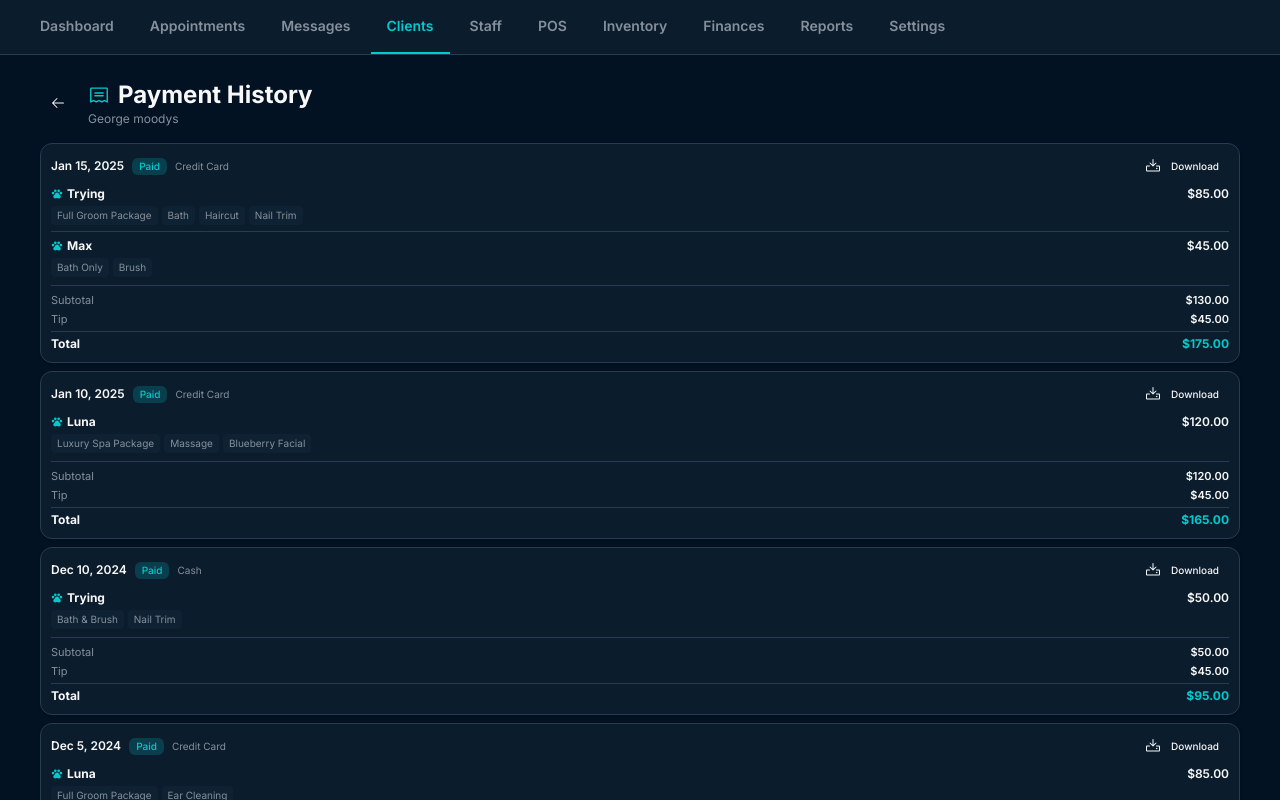
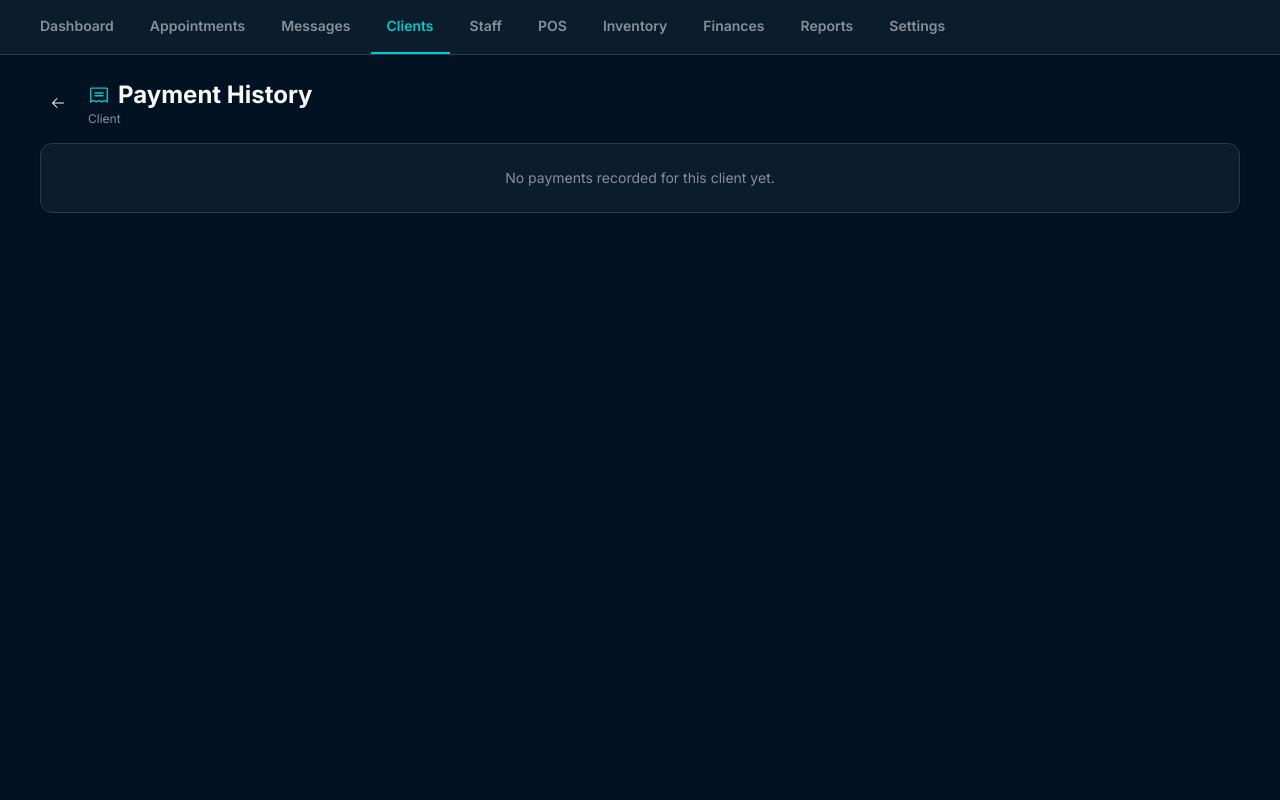
Before and after one commit to JimmysRanch/126, a React (Vite) app: page /clients/1/payment-history in a window 1280 px wide. Shown: the top 800 px of the page. Built offline with nearby package versions, Linux system fonts and the light colour scheme.

Commit message:
Wire client profile data

```diff
--- a/src/pages/ClientProfile.tsx
+++ b/src/pages/ClientProfile.tsx
@@ -11,6 +11,7 @@ import { useState } from "react"
 import { useIsMobile } from "@/hooks/use-mobile"
 import { useKV } from "@github/spark/hooks"
 import { Client } from "@/lib/types"
+import { formatInBusinessTimezone } from "@/lib/date-utils"
 
 export function ClientProfile() {
   const navigate = useNavigate()
@@ -26,11 +27,11 @@ export function ClientProfile() {
     name: pet.name,
     breed: pet.breed,
     status: "Active",
-    temperament: [] as string[],
-    age: "",
+    temperament: pet.temperament ?? ([] as string[]),
+    age: pet.age ?? pet.birthday ?? "",
     weight: pet.weight ? `${pet.weight} lbs` : "-",
-    color: "",
-    sex: "",
+    color: pet.color ?? "",
+    sex: pet.gender ?? "",
     lastAppointment: "",
     nextVisit: ""
   })) : []
@@ -44,7 +45,7 @@ export function ClientProfile() {
     nextDue?: string
   }
 
-  // Create empty data structure for each pet
+  // Create data structure for each pet
   const petData: Record<string, {
     serviceHistory: any[]
     vaccinations: MedicalRecord[]
@@ -59,8 +60,9 @@ export function ClientProfile() {
     favoriteGroomer: string
   }> = {}
 
-  // Initialize empty data for each pet
+  // Initialize data for each pet
   pets.forEach(pet => {
+    const sourcePet = client.pets.find(item => item.id === pet.id)
     petData[pet.id] = {
       serviceHistory: [],
       vaccinations: [],
@@ -68,11 +70,11 @@ export function ClientProfile() {
       allergies: [],
       medications: [],
       notes: "",
-      haircut: "",
-      shampoo: "",
+      haircut: sourcePet?.haircut ?? "",
+      shampoo: sourcePet?.shampoo ?? "",
       addOns: [],
-      specialInstructions: "",
-      favoriteGroomer: ""
+      specialInstructions: sourcePet?.specialInstructions ?? "",
+      favoriteGroomer: sourcePet?.favoriteGroomer ?? ""
     }
   })
 
@@ -117,7 +119,7 @@ export function ClientProfile() {
                   {client.name}
                 </h1>
                 <p className="text-[10px] sm:text-xs text-muted-foreground uppercase tracking-wider mt-1">
-                  CLIENT
+                  Client Since {client.createdAt ? formatInBusinessTimezone(client.createdAt, 'M/d/yyyy') : "—"}
                 </p>
               </div>
             </div>
--- a/src/pages/ContactInfo.tsx
+++ b/src/pages/ContactInfo.tsx
@@ -2,21 +2,46 @@ import { useNavigate, useParams } from 'react-router-dom'
 import { ArrowLeft, Phone, Envelope, MapPin, User } from "@phosphor-icons/react"
 import { Button } from "@/components/ui/button"
 import { Card } from "@/components/ui/card"
+import { useKV } from "@github/spark/hooks"
+import { Client } from "@/lib/types"
 
 export function ContactInfo() {
   const navigate = useNavigate()
   const { clientId } = useParams()
+  const [clients] = useKV<Client[]>("clients", [])
 
+  const client = (clients || []).find(item => item.id === clientId)
   const contactInfo = {
-    name: "George Moodys",
-    phone: "(555) 123-4567",
-    email: "george.moodys@email.com",
+    name: client?.name ?? "Client",
+    phone: client?.phone ?? "",
+    email: client?.email ?? "",
     address: {
-      street: "123 Main Street",
-      city: "Natalia",
-      state: "Texas",
-      zipCode: "78059"
+      street: client?.address?.street ?? "",
+      city: client?.address?.city ?? "",
+      state: client?.address?.state ?? "",
+      zipCode: client?.address?.zip ?? ""
     }
+  }
+
+  if (!client) {
+    return (
+      <div className="min-h-screen bg-background text-foreground p-3 sm:p-6">
+        <div className="max-w-[800px] mx-auto">
+          <Button
+            variant="ghost"
+            size="icon"
+            className="hover:bg-secondary transition-all duration-200 mb-4"
+            onClick={() => navigate(`/clients/${clientId}`)}
+          >
+            <ArrowLeft size={24} />
+          </Button>
+          <div className="text-center py-12">
+            <h1 className="text-2xl font-bold mb-2">Client Not Found</h1>
+            <p className="text-muted-foreground">The client you're looking for doesn't exist.</p>
+          </div>
+        </div>
+      </div>
+    )
   }
 
   return (
@@ -50,12 +75,13 @@ export function ContactInfo() {
                 <h3 className="text-sm font-semibold uppercase tracking-wide text-muted-foreground mb-1">
                   Phone Number
                 </h3>
-                <p className="text-2xl font-bold">{contactInfo.phone}</p>
+                <p className="text-2xl font-bold">{contactInfo.phone || "Not provided"}</p>
                 <div className="flex gap-2 mt-3">
                   <Button
                     size="sm"
                     className="bg-primary text-primary-foreground hover:bg-primary/90 font-semibold"
-                    onClick={() => window.location.href = `tel:${contactInfo.phone}`}
+                    onClick={() => contactInfo.phone && (window.location.href = `tel:${contactInfo.phone}`)}
+                    disabled={!contactInfo.phone}
                   >
                     <Phone size={16} className="mr-2" />
                     Call
@@ -64,7 +90,8 @@ export function ContactInfo() {
                     size="sm"
                     variant="secondary"
                     className="font-semibold"
-                    onClick={() => window.location.href = `sms:${contactInfo.phone}`}
+                    onClick={() => contactInfo.phone && (window.location.href = `sms:${contactInfo.phone}`)}
+                    disabled={!contactInfo.phone}
                   >
                     Text
                   </Button>
@@ -82,11 +109,12 @@ export function ContactInfo() {
                 <h3 className="text-sm font-semibold uppercase tracking-wide text-muted-foreground mb-1">
                   Email Address
                 </h3>
-                <p className="text-2xl font-bold break-all">{contactInfo.email}</p>
+                <p className="text-2xl font-bold break-all">{contactInfo.email || "Not provided"}</p>
                 <Button
                   size="sm"
                   className="bg-primary text-primary-foreground hover:bg-primary/90 font-semibold mt-3"
-                  onClick={() => window.location.href = `mailto:${contactInfo.email}`}
+                  onClick={() => contactInfo.email && (window.location.href = `mailto:${contactInfo.email}`)}
+                  disabled={!contactInfo.email}
                 >
                   <Envelope size={16} className="mr-2" />
                   Send Email
@@ -105,16 +133,24 @@ export function ContactInfo() {
                   Physical Address
                 </h3>
                 <div className="text-lg font-semibold space-y-1">
-                  <p>{contactInfo.address.street}</p>
-                  <p>{contactInfo.address.city}, {contactInfo.address.state} {contactInfo.address.zipCode}</p>
+                  <p>{contactInfo.address.street || "Not provided"}</p>
+                  <p>
+                    {[contactInfo.address.city, contactInfo.address.state, contactInfo.address.zipCode]
+                      .filter(Boolean)
+                      .join(", ") || "Not provided"}
+                  </p>
                 </div>
                 <Button
                   size="sm"
                   className="bg-primary text-primary-foreground hover:bg-primary/90 font-semibold mt-3"
                   onClick={() => {
+                    if (!contactInfo.address.street && !contactInfo.address.city && !contactInfo.address.state && !contactInfo.address.zipCode) {
+                      return
+                    }
                     const addressString = `${contactInfo.address.street}, ${contactInfo.address.city}, ${contactInfo.address.state} ${contactInfo.address.zipCode}`
                     window.open(`https://maps.google.com/?q=${encodeURIComponent(addressString)}`, '_blank')
                   }}
+                  disabled={!contactInfo.address.street && !contactInfo.address.city && !contactInfo.address.state && !contactInfo.address.zipCode}
                 >
                   <MapPin size={16} className="mr-2" />
                   Open in Maps
--- a/src/pages/EditPet.tsx
+++ b/src/pages/EditPet.tsx
@@ -1,4 +1,4 @@
-import { useState } from 'react'
+import { useEffect, useMemo, useState } from 'react'
 import { useNavigate, useParams } from 'react-router-dom'
 import { ArrowLeft, PawPrint, PencilSimple, Trash } from "@phosphor-icons/react"
 import { Button } from "@/components/ui/button"
@@ -14,6 +14,7 @@ import { Separator } from "@/components/ui/separator"
 import { AlertDialog, AlertDialogAction, AlertDialogCancel, AlertDialogContent, AlertDialogDescription, AlertDialogFooter, AlertDialogHeader, AlertDialogTitle } from "@/components/ui/alert-dialog"
 import { toast } from "sonner"
 import { useKV } from "@github/spark/hooks"
+import { Client, getWeightCategory } from "@/lib/types"
 
 const DOG_COLORS = [
   'Black',
@@ -40,6 +41,7 @@ const DOG_COLORS = [
 export function EditPet() {
   const navigate = useNavigate()
   const { clientId, petId } = useParams()
+  const [clients, setClients] = useKV<Client[]>("clients", [])
 
   const [temperamentOptionsRaw] = useKV<string[]>("temperament-options", [
     "Friendly",
@@ -63,23 +65,75 @@ export function EditPet() {
     "Loves treats"
   ]
 
-  const [name, setName] = useState("Trying")
-  const [breed, setBreed] = useState("Labrador Retriever")
-  const [weight, setWeight] = useState("65")
-  const [color, setColor] = useState("Yellow")
-  const [sex, setSex] = useState("Male")
-  const [age, setAge] = useState("3 yrs")
-  const [haircut, setHaircut] = useState("Short summer cut")
-  const [shampoo, setShampoo] = useState("Hypoallergenic")
-  const [favoriteGroomer, setFavoriteGroomer] = useState("Sarah J.")
-  const [specialInstructions, setSpecialInstructions] = useState("Prefers gentle handling around ears. Give treats frequently during grooming.")
-  const [temperament, setTemperament] = useState<string[]>(["Friendly", "Energetic", "Loves treats"])
+  const client = useMemo(
+    () => (clients || []).find(item => item.id === clientId),
+    [clients, clientId]
+  )
+  const pet = useMemo(
+    () => client?.pets.find(item => item.id === petId),
+    [client, petId]
+  )
+
+  const [name, setName] = useState("")
+  const [breed, setBreed] = useState("")
+  const [weight, setWeight] = useState("")
+  const [color, setColor] = useState("")
+  const [sex, setSex] = useState("")
+  const [age, setAge] = useState("")
+  const [haircut, setHaircut] = useState("")
+  const [shampoo, setShampoo] = useState("")
+  const [favoriteGroomer, setFavoriteGroomer] = useState("")
+  const [specialInstructions, setSpecialInstructions] = useState("")
+  const [temperament, setTemperament] = useState<string[]>([])
   const [deactivateDialogOpen, setDeactivateDialogOpen] = useState(false)
-  const [overallLength, setOverallLength] = useState("Short & neat")
-  const [faceStyle, setFaceStyle] = useState("Short & neat")
+  const [overallLength, setOverallLength] = useState("")
+  const [faceStyle, setFaceStyle] = useState("")
   const [skipEarTrim, setSkipEarTrim] = useState(false)
   const [skipTailTrim, setSkipTailTrim] = useState(false)
   const [groomingNotes, setGroomingNotes] = useState("")
+
+  useEffect(() => {
+    if (!pet) {
+      return
+    }
+    setName(pet.name ?? "")
+    setBreed(pet.breed ?? "")
+    setWeight(pet.weight ? String(pet.weight) : "")
+    setColor(pet.color ?? "")
+    setSex(pet.gender ?? "")
+    setAge(pet.age ?? pet.birthday ?? "")
+    setHaircut(pet.haircut ?? "")
+    setShampoo(pet.shampoo ?? "")
+    setFavoriteGroomer(pet.favoriteGroomer ?? "")
+    setSpecialInstructions(pet.specialInstructions ?? "")
+    setTemperament(pet.temperament ?? [])
+    setOverallLength(pet.overallLength ?? "")
+    setFaceStyle(pet.faceStyle ?? "")
+    setSkipEarTrim(Boolean(pet.skipEarTrim))
+    setSkipTailTrim(Boolean(pet.skipTailTrim))
+    setGroomingNotes(pet.groomingNotes ?? "")
+  }, [pet])
+
+  if (!client || !pet) {
+    return (
+      <div className="min-h-screen bg-background">
+        <div className="max-w-4xl mx-auto p-3 sm:p-6">
+          <Button
+            variant="ghost"
+            className="mb-4 hover:bg-secondary transition-colors"
+            onClick={() => navigate(`/clients/${clientId}`)}
+          >
+            <ArrowLeft size={20} className="mr-2" />
+            Back to Client
+          </Button>
+          <div className="text-center py-12">
+            <h1 className="text-2xl font-bold mb-2">Pet Not Found</h1>
+            <p className="text-muted-foreground">We couldn't find this pet in the client profile.</p>
+          </div>
+        </div>
+      </div>
+    )
+  }
 
   const handleSave = () => {
     if (!name.trim()) {
@@ -95,25 +149,43 @@ export function EditPet() {
       return
     }
 
-    console.log('Updating pet:', {
-      petId,
-      name,
-      breed,
-      weight,
-      color,
-      sex,
-      age,
-      haircut,
-      shampoo,
-      favoriteGroomer,
-      specialInstructions,
+    const parsedWeight = Number.parseFloat(weight)
+    if (Number.isNaN(parsedWeight)) {
+      toast.error('Please enter a valid weight')
+      return
+    }
+
+    setClients((current) =>
+      (current || []).map((currentClient) => {
+        if (currentClient.id !== clientId) return currentClient
+        return {
+          ...currentClient,
+          pets: currentClient.pets.map((currentPet) => {
+            if (currentPet.id !== petId) return currentPet
+            return {
+              ...currentPet,
+              name: name.trim(),
+              breed: breed.trim(),
+              weight: parsedWeight,
+              weightCategory: getWeightCategory(parsedWeight),
+              color: color.trim(),
+              gender: sex.trim(),
+              age: age.trim(),
+              haircut: haircut.trim(),
+              shampoo: shampoo.trim(),
+              favoriteGroomer: favoriteGroomer.trim(),
+              specialInstructions: specialInstructions.trim(),
               temperament,
               overallLength,
               faceStyle,
               skipEarTrim,
               skipTailTrim,
-      groomingNotes
+              groomingNotes: groomingNotes.trim()
+            }
           })
+        }
+      })
+    )
 
     toast.success('Pet information updated!')
     navigate(`/clients/${clientId}`)
--- a/src/pages/PaymentHistory.tsx
+++ b/src/pages/PaymentHistory.tsx
@@ -4,6 +4,9 @@ import { Button } from "@/components/ui/button"
 import { Card } from "@/components/ui/card"
 import { Badge } from "@/components/ui/badge"
 import { Separator } from "@/components/ui/separator"
+import { useKV } from "@github/spark/hooks"
+import { Appointment, Client, Transaction } from "@/lib/types"
+import { formatInBusinessTimezone } from "@/lib/date-utils"
 
 interface PaymentRecord {
   id: string
@@ -23,99 +26,69 @@ interface PaymentRecord {
 export function PaymentHistory() {
   const navigate = useNavigate()
   const { clientId } = useParams()
+  const [clients] = useKV<Client[]>("clients", [])
+  const [transactions] = useKV<Transaction[]>("transactions", [])
+  const [appointments] = useKV<Appointment[]>("appointments", [])
 
-  const paymentHistory: PaymentRecord[] = [
+  const client = (clients || []).find(item => item.id === clientId)
+
+  const formatCurrency = (value: number) =>
+    new Intl.NumberFormat('en-US', { style: 'currency', currency: 'USD' }).format(value)
+
+  const formatPaymentMethod = (method?: string) => {
+    if (!method) return "Unknown"
+    return method
+      .split('-')
+      .map(part => part.charAt(0).toUpperCase() + part.slice(1))
+      .join(' ')
+  }
+
+  const formatDate = (dateString: string) => {
+    try {
+      return formatInBusinessTimezone(dateString, 'MMM d, yyyy')
+    } catch (error) {
+      return dateString
+    }
+  }
+
+  const paymentHistory: PaymentRecord[] = (transactions || [])
+    .filter(transaction => transaction.clientId === clientId)
+    .map((transaction) => {
+      const appointment = transaction.appointmentId
+        ? (appointments || []).find(item => item.id === transaction.appointmentId)
+        : undefined
+
+      const serviceItems = transaction.items.filter(item => item.type === 'service')
+      const allItems = transaction.items.map(item => item.name)
+      const services = serviceItems.length > 0 ? serviceItems.map(item => item.name) : allItems
+
+      const pets = appointment
+        ? [
             {
-      id: "1",
-      date: "Jan 15, 2025",
-      total: "$175.00",
-      paid: "$130.00",
-      tip: "$45.00",
-      method: "Credit Card",
-      status: "Paid",
-      pets: [
-        {
-          name: "Trying",
-          services: ["Full Groom Package", "Bath", "Haircut", "Nail Trim"],
-          cost: "$85.00"
-        },
-        {
-          name: "Max",
-          services: ["Bath Only", "Brush"],
-          cost: "$45.00"
+              name: appointment.petName || "Pet",
+              services: services.length > 0 ? services : ["Service"],
+              cost: formatCurrency(transaction.subtotal)
             }
           ]
-    },
+        : [
             {
-      id: "2",
-      date: "Jan 10, 2025",
-      total: "$165.00",
-      paid: "$120.00",
-      tip: "$45.00",
-      method: "Credit Card",
-      status: "Paid",
-      pets: [
-        {
-          name: "Luna",
-          services: ["Luxury Spa Package", "Massage", "Blueberry Facial"],
-          cost: "$120.00"
+              name: transaction.type === 'retail' ? "Retail Purchase" : "Service",
+              services: services.length > 0 ? services : ["Service"],
+              cost: formatCurrency(transaction.subtotal)
             }
           ]
-    },
-    {
-      id: "3",
-      date: "Dec 10, 2024",
-      total: "$95.00",
-      paid: "$50.00",
-      tip: "$45.00",
-      method: "Cash",
-      status: "Paid",
-      pets: [
-        {
-          name: "Trying",
-          services: ["Bath & Brush", "Nail Trim"],
-          cost: "$50.00"
+
+      return {
+        id: transaction.id,
+        date: formatDate(transaction.date),
+        total: formatCurrency(transaction.total),
+        paid: formatCurrency(transaction.subtotal),
+        tip: formatCurrency(transaction.tipAmount || 0),
+        method: formatPaymentMethod(transaction.paymentMethod),
+        status: transaction.status === 'completed' ? "Paid" : "Pending",
+        pets
       }
-      ]
-    },
-    {
-      id: "4",
-      date: "Dec 5, 2024",
-      total: "$125.00",
-      paid: "$85.00",
-      tip: "$40.00",
-      method: "Credit Card",
-      status: "Paid",
-      pets: [
-        {
-          name: "Luna",
-          services: ["Full Groom Package", "Ear Cleaning"],
-          cost: "$85.00"
-        }
-      ]
-    },
-    {
-      id: "5",
-      date: "Nov 5, 2024",
-      total: "$180.00",
-      paid: "$130.00",
-      tip: "$50.00",
-      method: "Credit Card",
-      status: "Paid",
-      pets: [
-        {
-          name: "Trying",
-          services: ["Full Groom Package", "Teeth Brushing"],
-          cost: "$85.00"
-        },
-        {
-          name: "Max",
-          services: ["Bath & Brush", "Nail Trim"],
-          cost: "$45.00"
-        }
-      ]
-    }
-  ]
+    })
 
   return (
     <div className="min-h-screen bg-background text-foreground p-3 sm:p-6">
@@ -134,12 +107,17 @@ export function PaymentHistory() {
               <Receipt size={22} className="text-primary" />
               Payment History
             </h1>
-            <p className="text-xs text-muted-foreground">George moodys</p>
+            <p className="text-xs text-muted-foreground">{client?.name || "Client"}</p>
           </div>
         </div>
 
         <div className="space-y-2">
-          {paymentHistory.map((payment) => (
+          {paymentHistory.length === 0 ? (
+            <Card className="p-6 bg-card border-border text-center text-sm text-muted-foreground">
+              No payments recorded for this client yet.
+            </Card>
+          ) : (
+            paymentHistory.map((payment) => (
               <Card key={payment.id} className="p-2.5 bg-card border-border">
                 <div className="flex items-center justify-between mb-2">
                   <div className="flex items-center gap-2">
@@ -200,7 +178,8 @@ export function PaymentHistory() {
                   </div>
                 </div>
               </Card>
-          ))}
+            ))
+          )}
         </div>
       </div>
     </div>
```
Also changed, not shown: src/lib/types.ts (+16 -0 lines), src/pages/AddClient.tsx (+13 -1 lines). Lines whose indentation alone changed are shown as unchanged.
